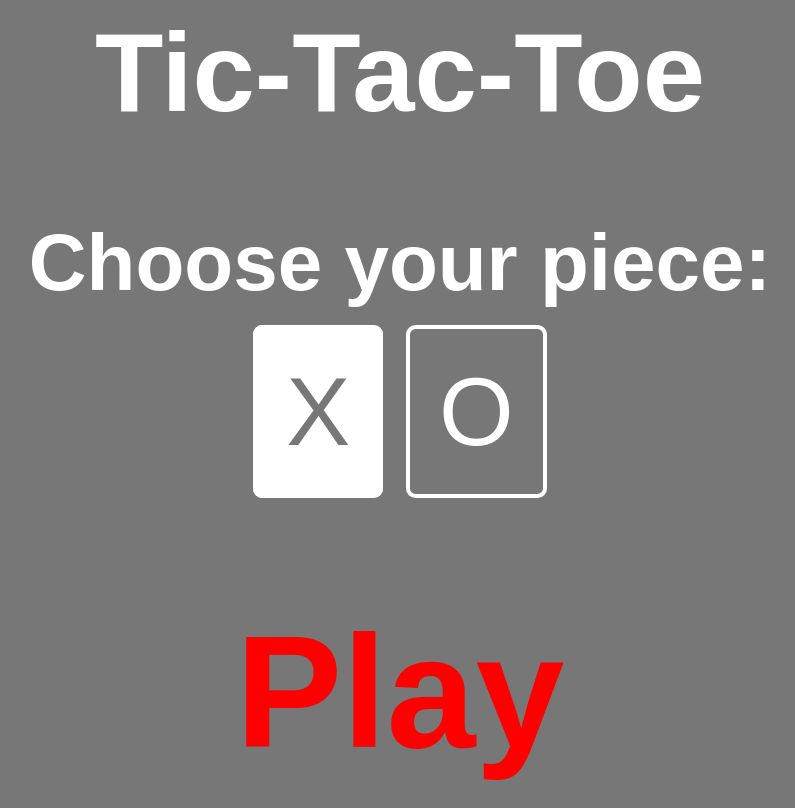
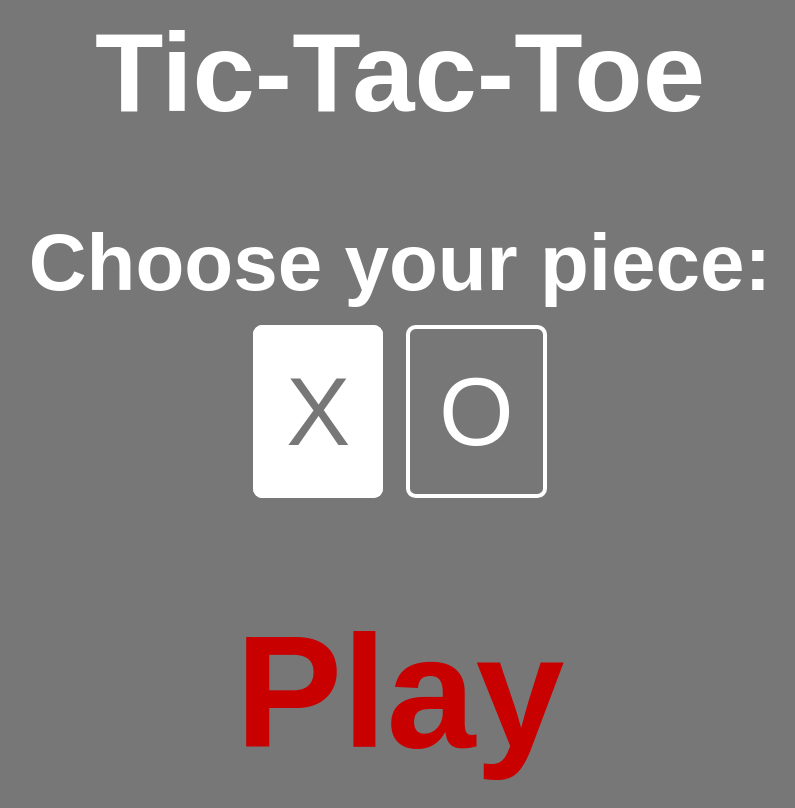
Before and after one commit to JJW5432/cs2-final, a plain HTML site: page index.html in a window 1280 px wide. Shown: the whole page, without its empty margins (248-1043 px from the left). Drawn offline with Linux system fonts and the light colour scheme; a web font is replaced by a local one.

Commit message:
tone down colors

```diff
--- a/frontend/main.css
+++ b/frontend/main.css
@@ -16,11 +16,11 @@ h1{
 
 h2 {
     font-size:10em;
-    color:red;
+    color:rgb(200,0,0);
 }
 
 h2:hover,h2:active{
-    color:green;
+    color:rgb(4, 95, 4);
 }
 
 h3 {
```
